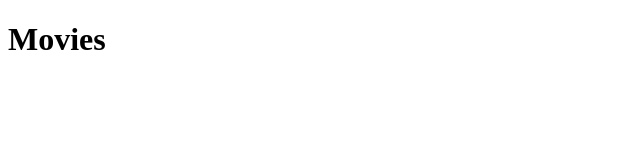
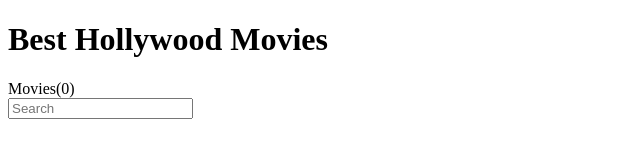
Before and after one commit to forLoop94/Javascript_capstone, a website: page src/index.html in a window 1280 px wide. Shown: the whole page, without its empty margins (0-640 px from the left). Drawn offline with Linux system fonts and the light colour scheme.

Commit message:
Add HTML for header section

```diff
--- a/src/index.html
+++ b/src/index.html
@@ -9,7 +9,13 @@
   <title>Movies</title>
 </head>
 <body>
-   <h1>Movies</h1>
+   <header>
+    <h1>Best Hollywood Movies</h1>
+    <div>
+      <div>Movies(<span class="show-item">0</span>)</div>
+      <input type="text" placeholder="Search" id="search">
+    </div>
+   </header>
    <section></section>
 </body>
 </html>
```
